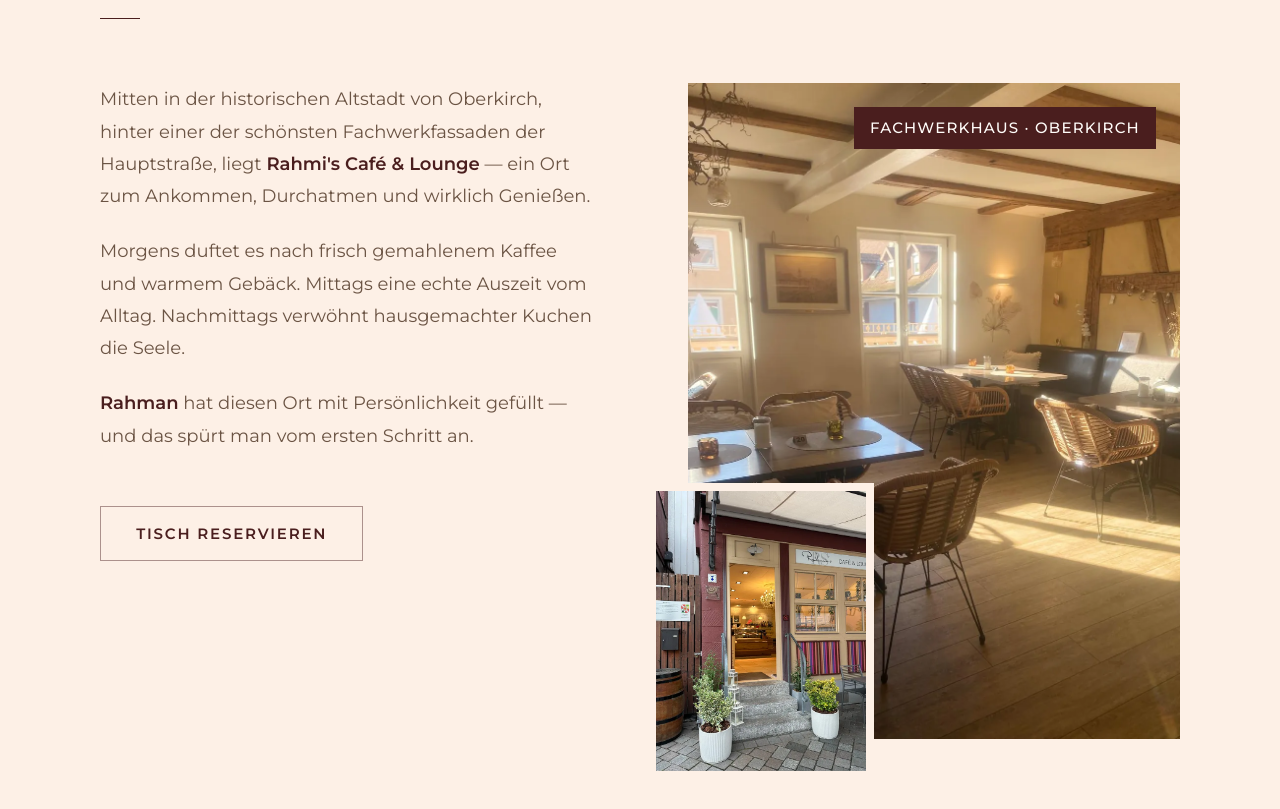
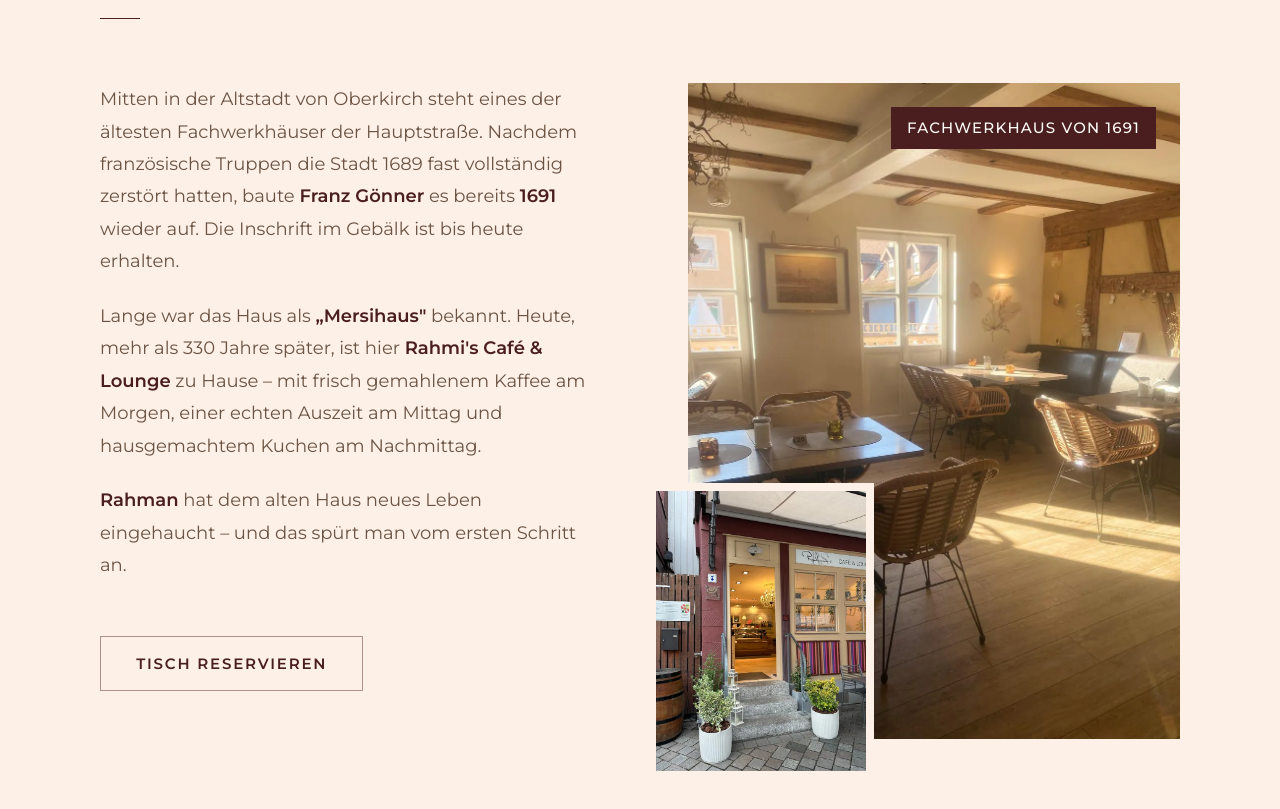
Before and after one commit to realvarezr/rahmiscafe, a plain HTML site: page index.html in a window 1280 px wide. Shown: the part 1392-2201 px from the top of the page. Drawn offline with Linux system fonts and the light colour scheme.

Commit message:
Texto Das Lokal: historia de la casa
Co-Authored-By: Claude Sonnet 5.5 <noreply@anthropic.com>

```diff
--- a/index.html
+++ b/index.html
@@ -164,15 +164,15 @@
     <div class="section-rule reveal"></div>
     <div class="about-grid">
       <div class="about-text reveal">
-        <p>Mitten in der historischen Altstadt von Oberkirch, hinter einer der schönsten Fachwerkfassaden der Hauptstraße, liegt <strong>Rahmi's Café & Lounge</strong> — ein Ort zum Ankommen, Durchatmen und wirklich Genießen.</p>
-        <p>Morgens duftet es nach frisch gemahlenem Kaffee und warmem Gebäck. Mittags eine echte Auszeit vom Alltag. Nachmittags verwöhnt hausgemachter Kuchen die Seele.</p>
-        <p><strong>Rahman</strong> hat diesen Ort mit Persönlichkeit gefüllt — und das spürt man vom ersten Schritt an.</p>
+        <p>Mitten in der Altstadt von Oberkirch steht eines der ältesten Fachwerkhäuser der Hauptstraße. Nachdem französische Truppen die Stadt 1689 fast vollständig zerstört hatten, baute <strong>Franz Gönner</strong> es bereits <strong>1691</strong> wieder auf. Die Inschrift im Gebälk ist bis heute erhalten.</p>
+        <p>Lange war das Haus als <strong>„Mersihaus"</strong> bekannt. Heute, mehr als 330 Jahre später, ist hier <strong>Rahmi's Café &amp; Lounge</strong> zu Hause – mit frisch gemahlenem Kaffee am Morgen, einer echten Auszeit am Mittag und hausgemachtem Kuchen am Nachmittag.</p>
+        <p><strong>Rahman</strong> hat dem alten Haus neues Leben eingehaucht – und das spürt man vom ersten Schritt an.</p>
         <a href="#reservierung" class="btn btn-outline" style="margin-top:2rem; display:inline-block;">Tisch reservieren</a>
       </div>
       <div class="about-visual reveal">
         <div class="about-main">
           <img src="assets/img/foto-36.webp" width="1000" height="1333" alt="Gastraum mit Holzbalkendecke, Rattanstühlen und Sonnenlicht durch die Sprossenfenster" loading="lazy" decoding="async">
-          <div class="about-badge">Fachwerkhaus · Oberkirch</div>
+          <div class="about-badge">Fachwerkhaus von 1691</div>
         </div>
         <img class="about-photo-small" src="assets/img/foto-30.webp" width="680" height="907" alt="Eingang von Rahmi's Café &amp; Lounge mit Stufen und Pflanzenkübeln" loading="lazy" decoding="async">
       </div>
```
